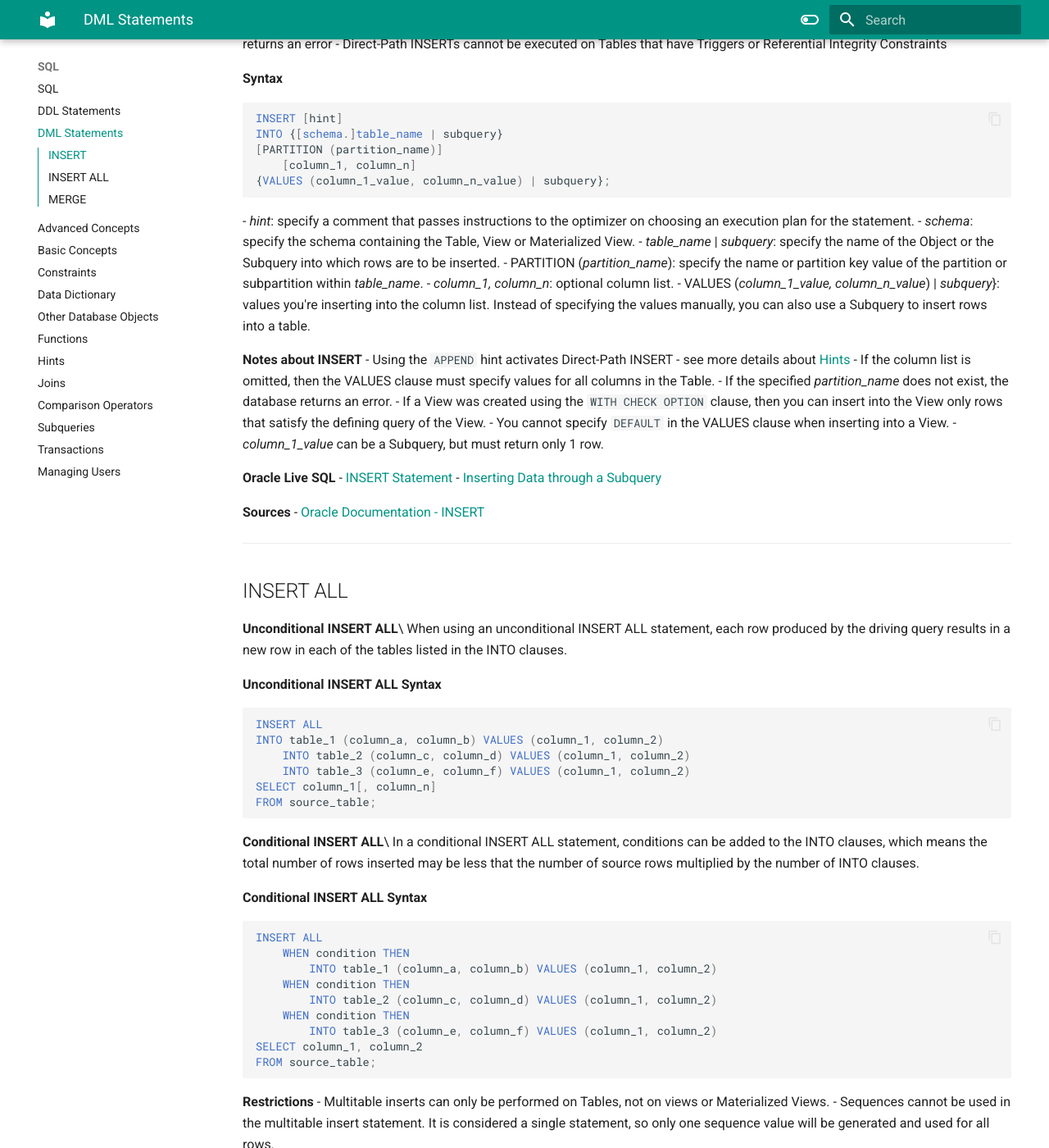
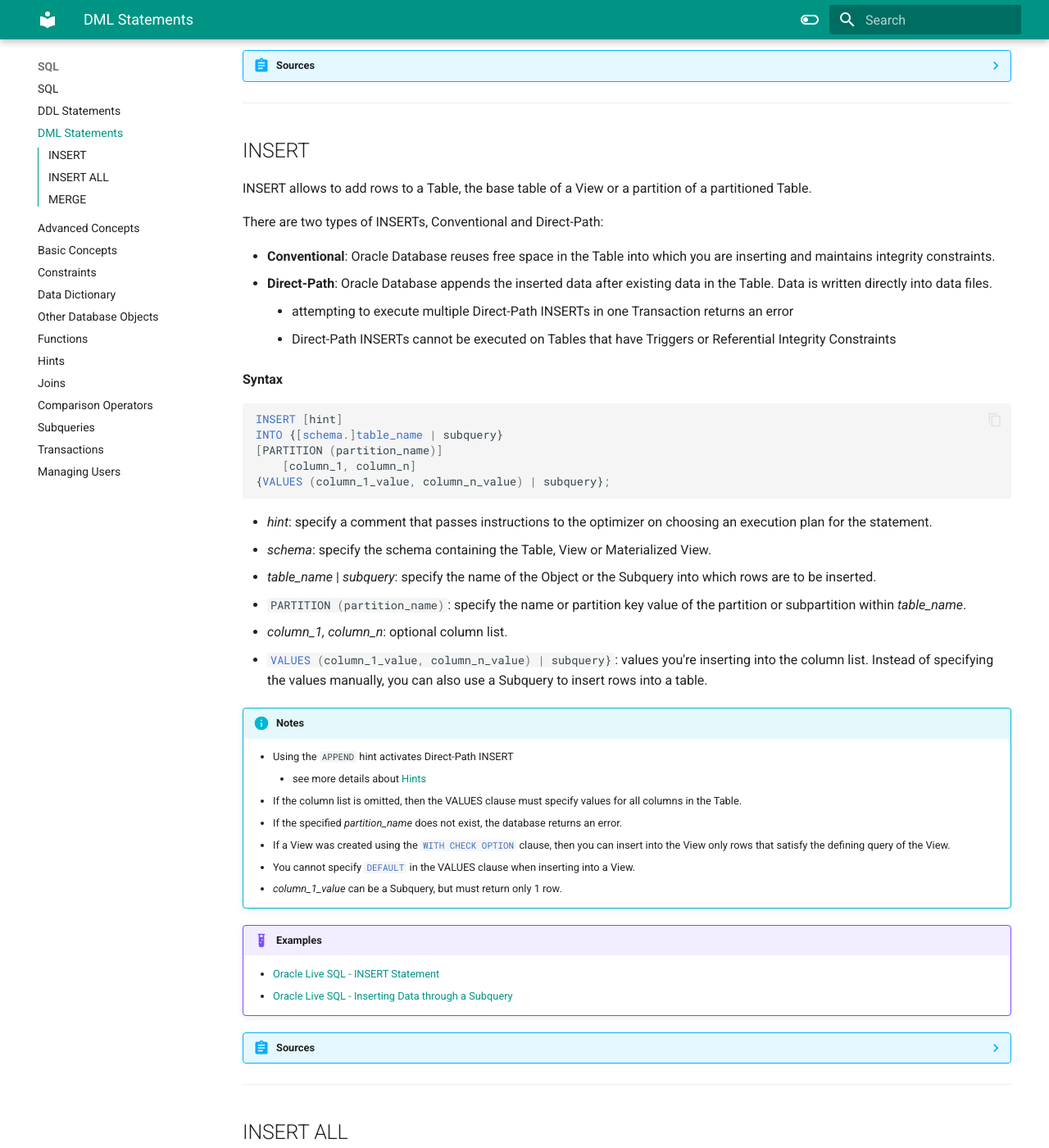
Before and after one commit to nicolovitelli/my-docs, an MkDocs documentation site: the page built from docs/SQL/DML.md, in a window 1280 px wide and 1400 px high, scrolled down 572 px. Shown: the whole window at 82% size. Built offline with MkDocs 1.6.1 and Material for MkDocs 9.7.7, drawn with Linux system fonts in a browser that asks for light colours; some of the changed text lies outside the part shown.

Commit message:
8/25/24 3:47pm

````diff
--- a/docs/SQL/DML.md
+++ b/docs/SQL/DML.md
@@ -7,6 +7,7 @@ Data Manipulation Language (DDL) statements access and manipulate data in existi
 DML Statements do not implicitly commit the current transaction.
 
 The DML Statements are:
+
 - `CALL`
 - `DELETE`
 - `EXPLAIN PLAN`
@@ -25,6 +26,7 @@ The DML Statements are:
 INSERT allows to add rows to a Table, the base table of a View or a partition of a partitioned Table.
 
 There are two types of INSERTs, Conventional and Direct-Path:
+
 - **Conventional**: Oracle Database reuses free space in the Table into which you are inserting and maintains integrity constraints.
 - **Direct-Path**: Oracle Database appends the inserted data after existing data in the Table. Data is written directly into data files.
 	- attempting to execute multiple Direct-Path INSERTs in one Transaction returns an error
@@ -38,33 +40,34 @@ INTO {[schema.]table_name | subquery}
 	[column_1, column_n]
 {VALUES (column_1_value, column_n_value) | subquery};
 ```
+
 - *hint*: specify a comment that passes instructions to the optimizer on choosing an execution plan for the statement.
 - *schema*: specify the schema containing the Table, View or Materialized View.
 - *table_name* | *subquery*: specify the name of the Object or the Subquery into which rows are to be inserted.
-- PARTITION (*partition_name*): specify the name or partition key value of the partition or subpartition within *table_name*.
+- `#!sql PARTITION (partition_name)`: specify the name or partition key value of the partition or subpartition within *table_name*.
 - *column_1, column_n*: optional column list.
-- VALUES (*column_1_value, column_n_value*) | *subquery*}: values you're inserting into the column list. Instead of specifying the values manually, you can also use a Subquery to insert rows into a table.
+- `#!sql VALUES (column_1_value, column_n_value) | subquery}`: values you're inserting into the column list. Instead of specifying the values manually, you can also use a Subquery to insert rows into a table.
 
-**Notes about INSERT**
-- Using the `APPEND` hint activates Direct-Path INSERT
-	- see more details about [Hints](SQL/hints)
-- If the column list is omitted, then the VALUES clause must specify values for all columns in the Table.
-- If the specified *partition_name* does not exist, the database returns an error.
-- If a View was created using the `WITH CHECK OPTION` clause, then you can insert into the View only rows that satisfy the defining query of the View.
-- You cannot specify `DEFAULT` in the VALUES clause when inserting into a View.
-- *column_1_value* can be a Subquery, but must return only 1 row.
+!!! info "Notes"
+    - Using the `#!sql APPEND` hint activates Direct-Path INSERT
+        - see more details about [Hints](SQL/hints)
+    - If the column list is omitted, then the VALUES clause must specify values for all columns in the Table.
+    - If the specified *partition_name* does not exist, the database returns an error.
+    - If a View was created using the `#!sql WITH CHECK OPTION` clause, then you can insert into the View only rows that satisfy the defining query of the View.
+    - You cannot specify `#!sql DEFAULT` in the VALUES clause when inserting into a View.
+    - *column_1_value* can be a Subquery, but must return only 1 row.
 
-**Oracle Live SQL**
-- [INSERT Statement](https://livesql.oracle.com/apex/livesql/s/b6d9mx1ujyjenzyvihp4qhsfw)
-- [Inserting Data through a Subquery](https://livesql.oracle.com/apex/livesql/s/b6d95r3aqqtb09ivlkl1zsdjg)
+!!! example "Examples"
+    - [Oracle Live SQL - INSERT Statement](https://livesql.oracle.com/apex/livesql/s/b6d9mx1ujyjenzyvihp4qhsfw)
+    - [Oracle Live SQL - Inserting Data through a Subquery](https://livesql.oracle.com/apex/livesql/s/b6d95r3aqqtb09ivlkl1zsdjg)
 
-**Sources**
-- [Oracle Documentation - INSERT](https://docs.oracle.com/en/database/oracle/oracle-database/21/sqlrf/INSERT.html)
+??? abstract "Sources"
+    - [Oracle Documentation - INSERT](https://docs.oracle.com/en/database/oracle/oracle-database/21/sqlrf/INSERT.html)
 
 ---
 
 ## INSERT ALL
-**Unconditional INSERT ALL**\
+**Unconditional INSERT ALL**
 When using an unconditional INSERT ALL statement, each row produced by the driving query results in a new row in each of the tables listed in the INTO clauses.
 
 **Unconditional INSERT ALL Syntax**
@@ -77,7 +80,7 @@ SELECT column_1[, column_n]
 FROM source_table;
 ```
 
-**Conditional INSERT ALL**\
+**Conditional INSERT ALL**
 In a conditional INSERT ALL statement, conditions can be added to the INTO clauses, which means the total number of rows inserted may be less that the number of source rows multiplied by the number of INTO clauses.
 
 **Conditional INSERT ALL Syntax**
@@ -93,16 +96,16 @@ SELECT column_1, column_2
 FROM source_table;
 ```
 
-**Restrictions**
-- Multitable inserts can only be performed on Tables, not on views or Materialized Views.
-- Sequences cannot be used in the multitable insert statement. It is considered a single statement, so only one sequence value will be generated and used for all rows.
+!!! warning "Restrictions"
+    - Multitable inserts can only be performed on Tables, not on views or Materialized Views.
+    - Sequences cannot be used in the multitable insert statement. It is considered a single statement, so only one sequence value will be generated and used for all rows.
 
-**Oracle Live SQL**
-- [Unconditional INSERT ALL](https://livesql.oracle.com/apex/livesql/s/o9ninb4mh0btszce7to6vvo2q)
-- [Conditional INSERT ALL](https://livesql.oracle.com/apex/livesql/s/o9nn25s98zpbyva2s8qe5fbqc)
+!!! example "Examples"
+    - [Oracle Live SQL - Unconditional INSERT ALL](https://livesql.oracle.com/apex/livesql/s/o9ninb4mh0btszce7to6vvo2q)
+    - [Oracle Live SQL - Conditional INSERT ALL](https://livesql.oracle.com/apex/livesql/s/o9nn25s98zpbyva2s8qe5fbqc)
 
-**Sources**
-- [Oracle Documentation - INSERT: multi_table_insert](https://docs.oracle.com/en/database/oracle/oracle-database/21/sqlrf/INSERT.html#GUID-903F8043-0254-4EE9-ACC1-CB8AC0AF3423)
+??? abstract "Sources"
+    - [Oracle Documentation - INSERT: multi_table_insert](https://docs.oracle.com/en/database/oracle/oracle-database/21/sqlrf/INSERT.html#GUID-903F8043-0254-4EE9-ACC1-CB8AC0AF3423)
 
 ---
 
@@ -125,28 +128,30 @@ ON (search_condition)
 		VALUES (value_1, value_2, ...)
 		WHERE [condition];
 ```
+
 - *target_table*: Table on which you want to update or insert into.
 - *source_table*: Source of data to be updated or inserted.
 - *search_condition*: Search condition upon which the merge operation either updates or inserts.
 
 For each row in the target table, Oracle evaluates the search condition:
+
 - If the result is true, then Oracle updates the row with the corresponding data from the source table.
 - In case the result is false for any rows, then Oracle inserts the corresponding row from the source table into the target table.
 
-**Example**
-```sql
-MERGE INTO author a
-USING customers c
-ON (a.authorid = TO_CHAR(c.customer#))
-    WHEN MATCHED THEN
-        UPDATE SET a.lname = c.lastname, a.fname = c.firstname
-    WHEN NOT MATCHED THEN
-        INSERT (a.authorid, a.lname, a.fname)
-        VALUES (c.customer#, c.lastname, c.firstname);
-```
-For each row in Author:
-- If authorid and customer# are equal, then update the Author's lastname (a.lname) and first name (a.fname) with the Customer's last name (c.lastname) and first name (c.firstname).
-- Otherwise inserts a new row in Author with Customer's data.
+!!! example "Examples"
+    ```sql linenums="1"
+    MERGE INTO author a
+    USING customers c
+    ON (a.authorid = TO_CHAR(c.customer#))
+        WHEN MATCHED THEN
+            UPDATE SET a.lname = c.lastname, a.fname = c.firstname
+        WHEN NOT MATCHED THEN
+            INSERT (a.authorid, a.lname, a.fname)
+            VALUES (c.customer#, c.lastname, c.firstname);
+    ```
+    For each row in Author:
+    - If authorid and customer# are equal, then update the Author's lastname (a.lname) and first name (a.fname) with the Customer's last name (c.lastname) and first name (c.firstname).
+    - Otherwise inserts a new row in Author with Customer's data.
 
-**Sources**
-- [Oracle Documentation - MERGE](https://docs.oracle.com/en/database/oracle/oracle-database/21/sqlrf/MERGE.html)
+??? abstract "Sources"
+    - [Oracle Documentation - MERGE](https://docs.oracle.com/en/database/oracle/oracle-database/21/sqlrf/MERGE.html)
````
Also changed, not shown: other parts of docs/SQL/DML.md (+2 -2 lines).
